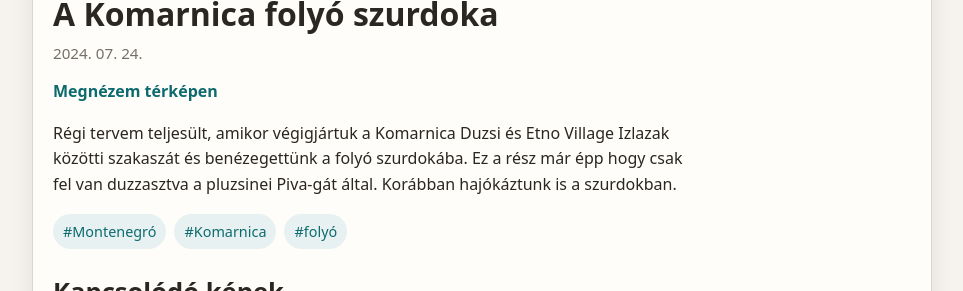
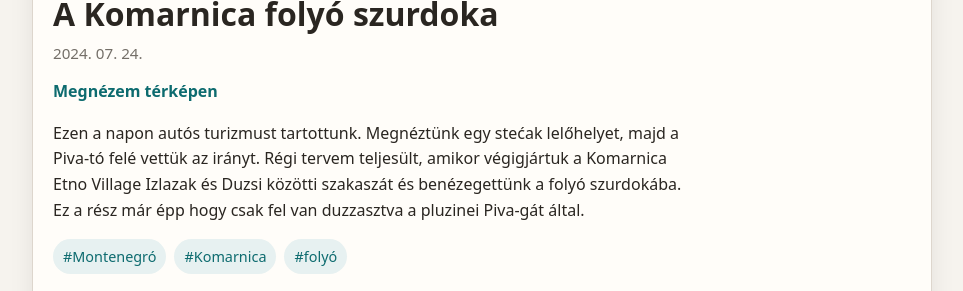
Before and after one commit to havassy/fotoblog, a Jekyll site: the page built from _posts/2024-07-24-komarnica_szurdok.md, in a window 1280 px wide and 900 px high, scrolled down 655 px, cut to the strip 138-429 px from the top of the window. Shown: the whole strip, without its empty margins (158-1121 px from the left). Built offline with Jekyll 4.4.1, drawn with Linux system fonts in a browser that asks for light colours.

Commit message:
Auto-create/update posts from images [skip ci]

```diff
--- a/_posts/2024-07-24-komarnica_szurdok.md
+++ b/_posts/2024-07-24-komarnica_szurdok.md
@@ -13,7 +13,7 @@ tags:
   - "Montenegró"
   - "Komarnica"
   - "folyó"
-description: "Régi tervem teljesült, amikor végigjártuk a Komarnica Duzsi és Etno Village Izlazak közötti szakaszát és benézegettünk a folyó szurdokába."
+description: "Ezen a napon autós turizmust tartottunk."
 ---
 
-Régi tervem teljesült, amikor végigjártuk a Komarnica Duzsi és Etno Village Izlazak közötti szakaszát és benézegettünk a folyó szurdokába. Ez a rész már épp hogy csak fel van duzzasztva a pluzsinei Piva-gát által. Korábban hajókáztunk is a szurdokban.
+Ezen a napon autós turizmust tartottunk. Megnéztünk egy stećak lelőhelyet, majd a Piva-tó felé vettük az irányt. Régi tervem teljesült, amikor végigjártuk a Komarnica Etno Village Izlazak és Duzsi közötti szakaszát és benézegettünk a folyó szurdokába. Ez a rész már épp hogy csak fel van duzzasztva a pluzinei Piva-gát által.
```
